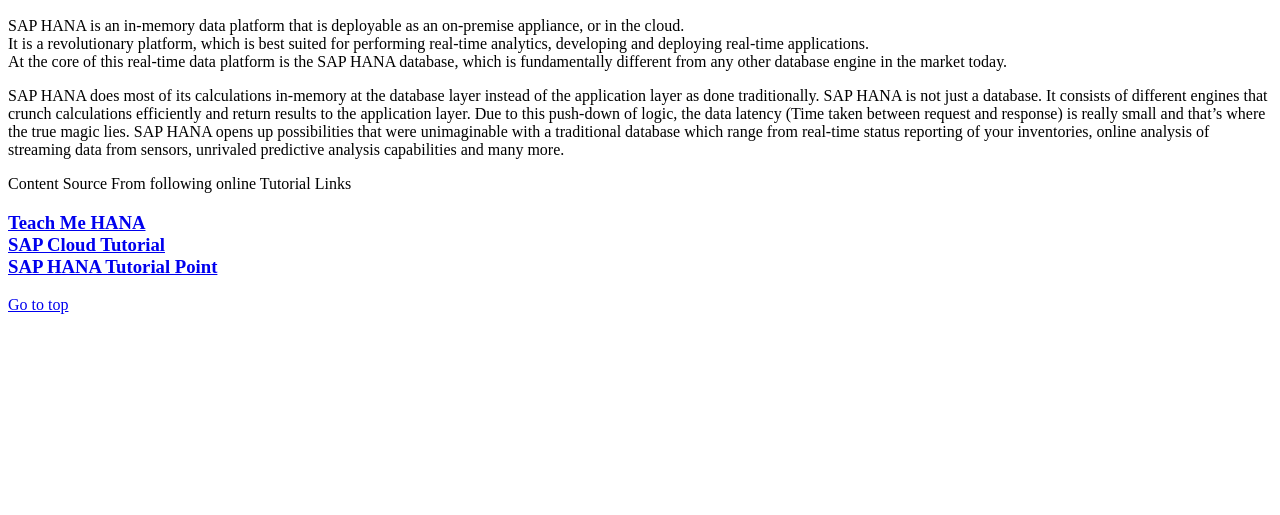
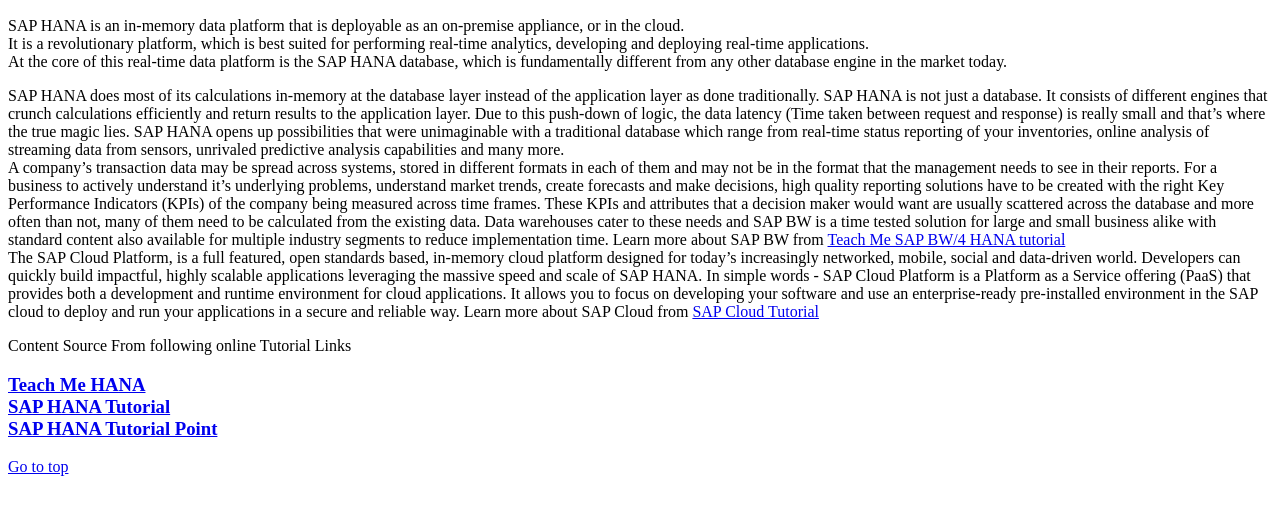
Before and after one commit to pvsapdev/pvsapdev.github.io, a plain HTML site: page index.html in a window 1280 px wide. Shown: the part 137-652 px from the top of the page. Drawn offline with Linux system fonts and the light colour scheme.

Commit message:
Update index.html

```diff
--- a/index.html
+++ b/index.html
@@ -25,10 +25,26 @@ SAP HANA opens up possibilities that were unimaginable with a traditional databa
    online analysis of streaming data from sensors, unrivaled predictive analysis capabilities and many more.
 
    <br>
+
+   A company’s transaction data may be spread across systems, stored in different formats in each of them and may not be in the format that the management needs to see in their reports.
+   For a business to actively understand it’s underlying problems, understand market trends, create forecasts and make decisions, high quality reporting solutions have to be created with the right Key Performance Indicators (KPIs) of the company being measured across time frames.
+   These KPIs and attributes that a decision maker would want are usually scattered across the database and more often than not, many of them need to be calculated from the existing data.
+   Data warehouses cater to these needs and SAP BW is a time tested solution for large and small business alike with standard content also available for multiple industry segments to reduce implementation time.
+
+   Learn more about SAP BW from <a href ="http://teachmehana.com/what-is-sap-bw-business-warehouse/">Teach Me SAP BW/4 HANA tutorial </a> <br>
+
+
+
+   The SAP Cloud Platform, is a full featured, open standards based, in-memory cloud platform designed for today’s increasingly networked, mobile, social and data-driven world. Developers can quickly build impactful, highly scalable applications leveraging the massive speed and scale of SAP HANA.
+
+In simple words - SAP Cloud Platform is a Platform as a Service offering (PaaS) that provides both a development and runtime environment for cloud applications. It allows you to focus on developing your software and use an enterprise-ready pre-installed environment in the SAP cloud to deploy and run your applications in a secure and reliable way.
+
+   Learn more about SAP Cloud from <a href ="http://saphanatutorial.com/sap-hana-cloud-platform-overview/">SAP Cloud Tutorial</a> <br>
+
    <p> Content Source From following online Tutorial Links
  <h3>
 <a href ="http://teachmehana.com">Teach Me HANA</a> <br>
-<a href ="http://saphanatutorial.com/">SAP Cloud Tutorial</a> <br>
+<a href ="http://saphanatutorial.com/">SAP HANA Tutorial</a> <br>
 <a href= "https://www.tutorialspoint.com/sap_hana/">SAP HANA Tutorial Point</a> <br>
 
   </div>
```
